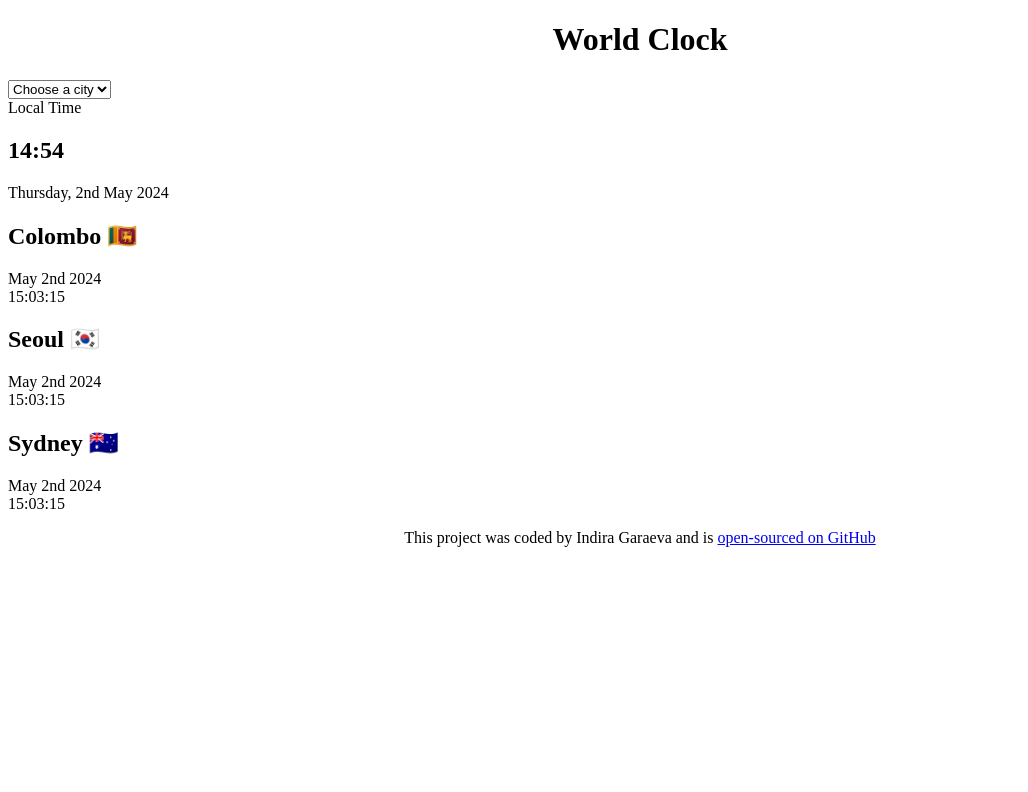
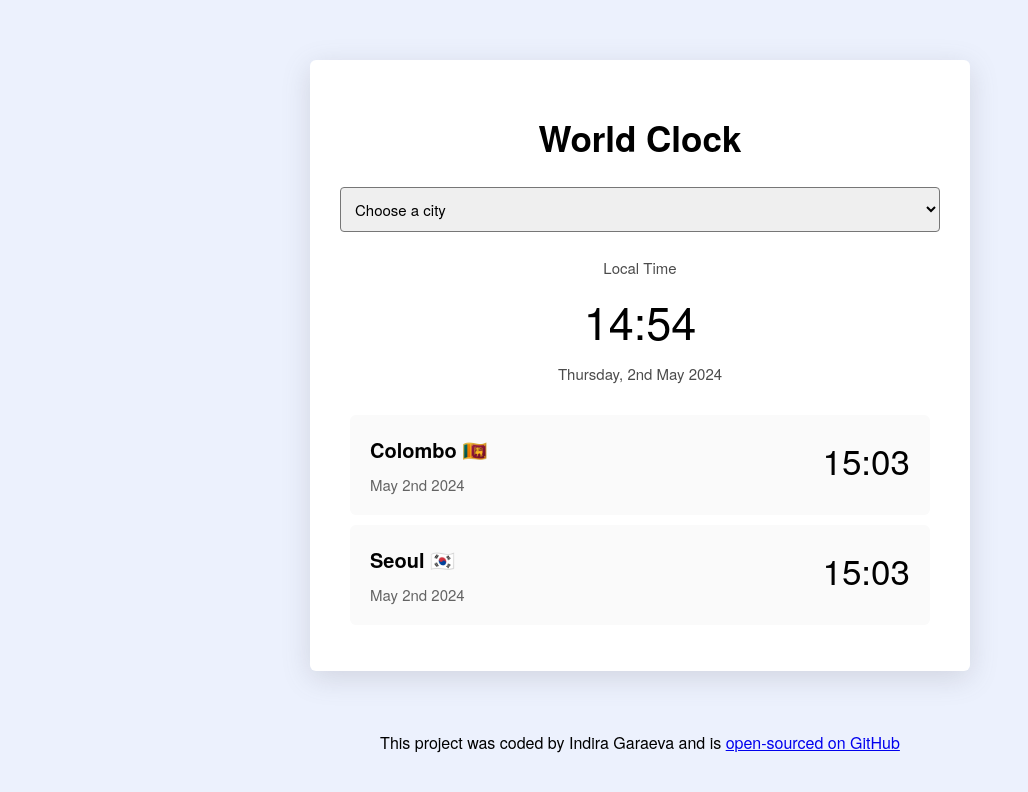
Before and after one commit to igaraeva/world-clock-app, a plain HTML site: page index.html in a window 1280 px wide. Shown: the whole page, without its empty margins (0-1028 px from the left). Drawn offline with Linux system fonts and the light colour scheme.

Commit message:
added CSS to the project

```diff
--- a/css/styles.css
+++ b/css/styles.css
@@ -1,7 +1,65 @@
+body {
+  background-color: #ecf1fd;
+  font-family: HelveticaNeue;
+}
+.container {
+  max-width: 600px;
+  background-color: white;
+  margin: 60px auto;
+  padding: 30px;
+  border-radius: 6px;
+  box-shadow: rgba(100, 100, 111, 0.2) 0px 7px 29px 0px;
+}
 h1 {
   text-align: center;
+  font-size: 35px;
 }
 
+select {
+  width: 100%;
+  padding: 10px;
+  font-size: 15px;
+  border-radius: 4px;
+  margin-bottom: 10px;
+  font-family: HelveticaNeue;
+}
+.current-location {
+  text-align: center;
+  padding: 15px;
+}
+
+.local-time,
+.current-location-date {
+  font-size: 15px;
+  opacity: 0.7;
+}
+.current-location-time {
+  font-size: 45px;
+  font-weight: 500;
+  padding: 10px;
+}
+.city {
+  display: flex;
+  justify-content: space-between;
+  padding: 20px;
+  background-color: #fafafa;
+  margin: 10px;
+  border-radius: 6px;
+}
+h2 {
+  margin: 0 0 5px;
+  font-size: 20px;
+  padding-bottom: 5px;
+}
+.date {
+  font-size: 15px;
+  opacity: 0.6;
+}
+
+.time {
+  font-size: 35px;
+  font-weight: 500;
+}
 footer {
   text-align: center;
 }
@@ -9,3 +67,7 @@ ul {
   list-style: none;
   padding: 0;
 }
+
+footer {
+  padding: 0;
+}
--- a/index.html
+++ b/index.html
@@ -17,26 +17,24 @@
       </select>
       <section class="current-location">
         <div class="local-time">Local Time</div>
-        <h2 class="current-location-time">14:54</h2>
+        <div class="current-location-time">14:54</div>
         <div class="current-location-date">Thursday, 2nd May 2024</div>
       </section>
       <ul>
         <li class="city">
-          <h2>Colombo 🇱🇰</h2>
-          <div class="date">May 2nd 2024</div>
-          <div class="time">15:03:15</div>
+          <div>
+            <h2>Colombo 🇱🇰</h2>
+            <div class="date">May 2nd 2024</div>
+          </div>
+          <div class="time">15:03</div>
         </li>
         <li class="city">
-          <h2>Seoul 🇰🇷</h2>
-          <div class="date">May 2nd 2024</div>
-          <div class="time">15:03:15</div>
+          <div>
+            <h2>Seoul 🇰🇷</h2>
+            <div class="date">May 2nd 2024</div>
+          </div>
+          <div class="time">15:03</div>
         </li>
-        <li class="city">
-          <h2>Sydney 🇦🇺</h2>
-          <div class="date">May 2nd 2024</div>
-          <div class="time">15:03:15</div>
-        </li>
-        <li class="city"></li>
       </ul>
     </div>
     <footer>
```
